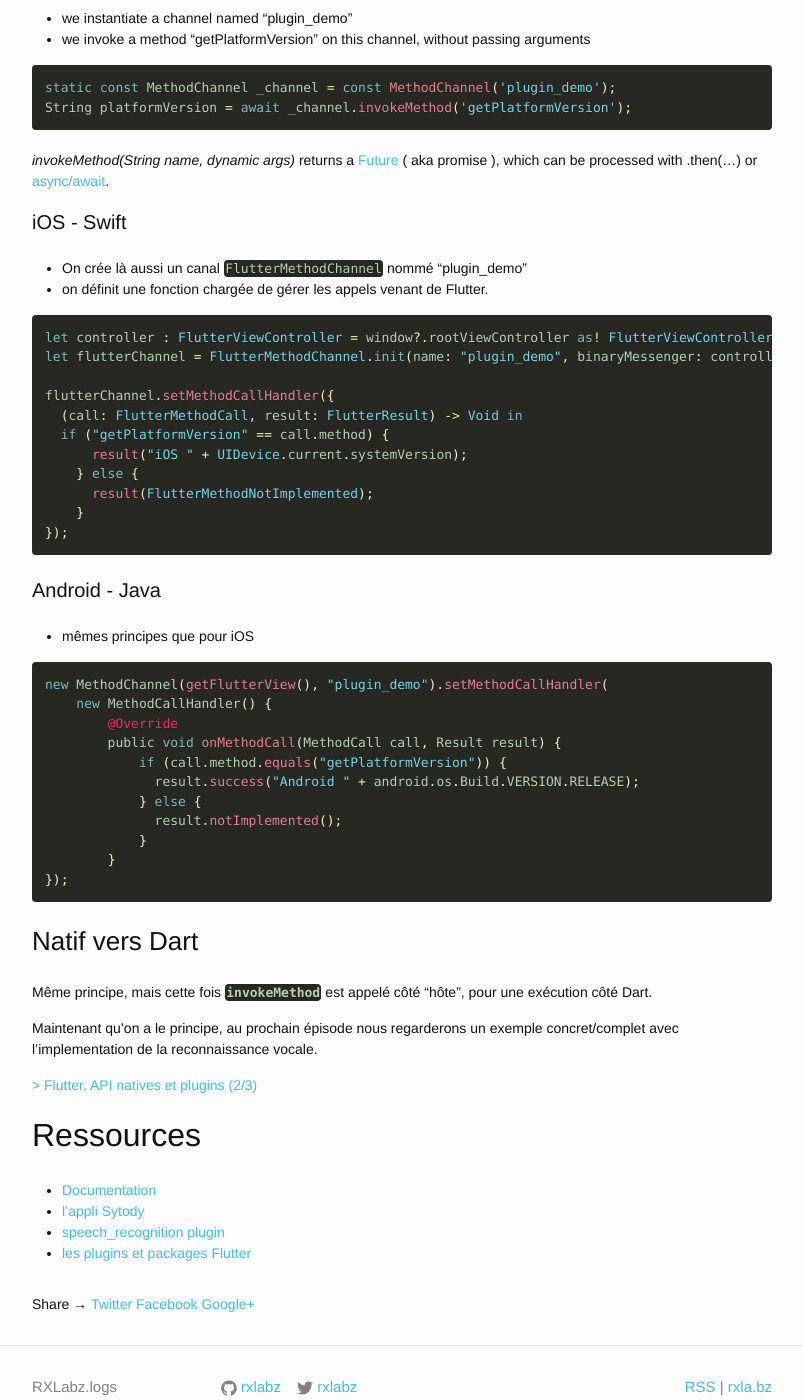
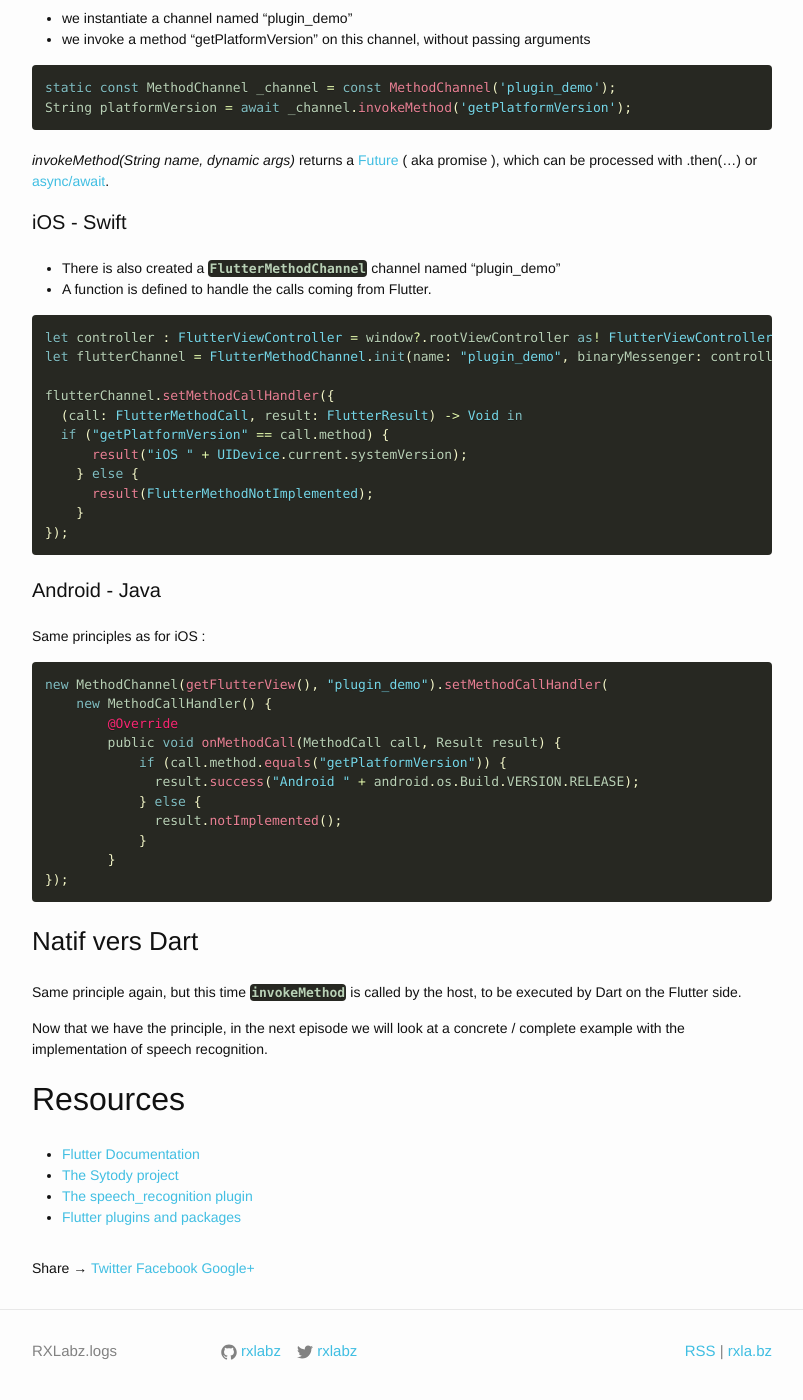
Before and after one commit to rxlabz/rxlabz.github.io, a Jekyll site: the page built from _posts/2017-06-13-sytody-flutter-natif-plugins-en.md, in a window 1280 px wide and 1400 px high, scrolled down 2860 px. Shown: the whole window, without its empty margins (238-1041 px from the left). Built offline with Jekyll 4.4.1, drawn with Linux system fonts in a browser that asks for light colours; comment, search, counter and statistics services are not loaded; some of the changed text lies outside the part shown.

````diff
--- a/_posts/2017-06-13-sytody-flutter-natif-plugins-en.md
+++ b/_posts/2017-06-13-sytody-flutter-natif-plugins-en.md
@@ -81,8 +81,8 @@
 
 #### iOS - Swift
 
-- On crée là aussi un canal `FlutterMethodChannel` nommé "plugin_demo"
-- on définit une fonction chargée de gérer les appels venant de Flutter.
+- There is also created a **`FlutterMethodChannel`** channel named "plugin_demo"
+- A function is defined to handle the calls coming from Flutter.
 
 ```swift
 let controller : FlutterViewController = window?.rootViewController as! FlutterViewController;
@@ -100,7 +100,7 @@
 
 #### Android - Java
 
-- mêmes principes que pour iOS
+Same principles as for iOS :
 
 ```dart
 new MethodChannel(getFlutterView(), "plugin_demo").setMethodCallHandler(
@@ -118,15 +118,13 @@
 
 ### Natif vers Dart
 
-Même principe, mais cette fois **`invokeMethod`** est appelé côté "hôte", pour une exécution côté Dart.
+Same principle again, but this time **`invokeMethod`** is called by the host, to be executed by Dart on the Flutter side.
 
-Maintenant qu'on a le principe, au prochain épisode nous regarderons un exemple concret/complet avec l'implementation de la reconnaissance vocale.
+Now that we have the principle, in the next episode we will look at a concrete / complete example with the implementation of speech recognition.
 
-[> Flutter, API natives et plugins (2/3) ]({{ site.baseurl }}{% post_url 2017-06-13-sytody-flutter-natif-plugins2 %})
+## Resources
 
-## Ressources
-
-- [Documentation](https://flutter.io/platform-plugins/)
-- [l'appli Sytody](http://github.com/rxlabz/sytody)
-- [speech_recognition plugin](http://github.com/rxlabz/speech_recognition)
-- [les plugins et packages Flutter](https://pub.dartlang.org/flutter/packages/)
+- [Flutter Documentation](https://flutter.io/platform-plugins/)
+- [The Sytody project](http://github.com/rxlabz/sytody)
+- [The speech_recognition plugin](http://github.com/rxlabz/speech_recognition)
+- [Flutter plugins and packages](https://pub.dartlang.org/flutter/packages/)
````
Also changed, not shown: other parts of _posts/2017-06-13-sytody-flutter-natif-plugins-en.md (+1 -1 lines).
